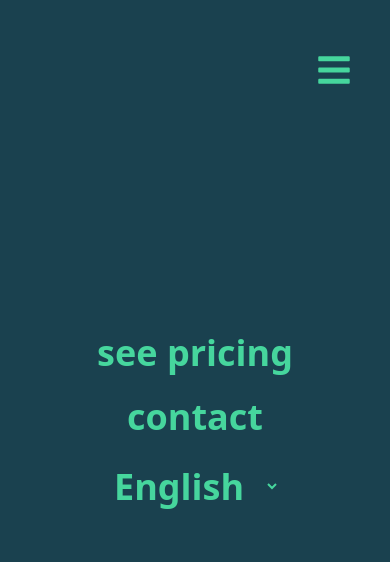
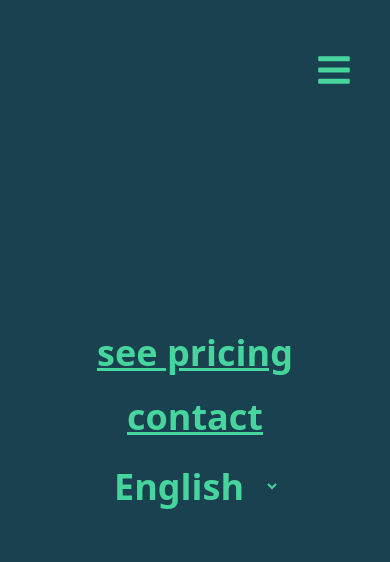
Before and after one commit to justADeni/sikovne-ruce, a React (Vite) app: page / in a window 390 px wide. Both pictures are taken after a click on the item 344 px from the left and 70 px from the top of the page. Shown: the top 562 px of the page. Built offline with nearby package versions, Linux system fonts and the light colour scheme.

Commit message:
probably finished header

```diff
--- a/package.json
+++ b/package.json
@@ -35,7 +35,7 @@
     "@eslint/eslintrc": "^3.3.1",
     "@eslint/js": "^9.26.0",
     "@stylistic/eslint-plugin": "^4.2.0",
-    "@tailwindcss/postcss": "^4.1.6",
+    "@tailwindcss/postcss": "^4.1.7",
     "@types/jest": "^29.5.14",
     "@types/node": "^22.15.18",
     "@types/react": "^19.1.4",
@@ -55,7 +55,7 @@
     "jest": "^29.7.0",
     "prettier": "^3.5.3",
     "prettier-plugin-tailwindcss": "^0.6.11",
-    "tailwindcss": "^4.1.6",
+    "tailwindcss": "^4.1.7",
     "ts-jest": "^29.3.3",
     "typescript": "~5.8.3",
     "typescript-eslint": "^8.32.1",
--- a/postcss.config.mjs
+++ b/postcss.config.mjs
@@ -1,6 +1,7 @@
 import postcssImport from "postcss-import";
+import tailwindcss from "@tailwindcss/postcss";
+
 import autoprefixer from "autoprefixer";
-
 export default {
-  plugins: [postcssImport(), autoprefixer()]
+  plugins: [postcssImport(), autoprefixer(), tailwindcss()]
 };
--- a/src/App.tsx
+++ b/src/App.tsx
@@ -1,18 +1,12 @@
 import { useTranslation } from "react-i18next";
 import { JSX } from "react/jsx-runtime";
-import { LazyLoadImage } from "react-lazy-load-image-component";
-import dude from "/images/dude.webp";
-import placeholder from "/images/placeholder/dude.webp";
-import { FaBars } from "react-icons/fa";
+
 import { useEffect, useRef, useState } from "react";
+import Header from "./components/Header";
 
 const App = (): JSX.Element => {
   const { t } = useTranslation();
-  const { i18n } = useTranslation();
 
-  const changeLanguage = (lng: string): void => {
-    void i18n.changeLanguage(lng);
-  };
   const [showMobileNav, setShowMobileNav] = useState(false);
   const [scrolled, setScrolled] = useState(false);
   const lastScrollY = useRef(0);
@@ -33,67 +27,11 @@ const App = (): JSX.Element => {
   }, [scrolled]);
   return (
     <div
-      className={`flex flex-col xl:px-3.5 ${showMobileNav ? "" : "px-2.5"} transition-all duration-200 md:px-2.5`}>
-      <div
-        className={`from-bg-body via-bg-body fixed top-0 right-0 left-0 bg-linear-to-b to-transparent xl:p-3.5 ${showMobileNav ? "" : "p-2.5"} transition-all duration-200 md:p-2.5`}>
-        <header
-          className={`bg-bg-surface text-surface-text overflow-hidden ${showMobileNav ? "h-svh flex-col text-4xl" : "flex-row rounded-md shadow-md shadow-black/40"} z-10 flex items-center justify-center px-3 py-4 font-bold transition-all duration-200 md:flex-row md:rounded-md md:text-lg md:shadow-md md:shadow-black/40 lg:text-xl xl:text-2xl 2xl:text-3xl ${scrolled ? "h-[3.25rem] lg:h-[3.75rem] xl:h-[4.125rem] 2xl:h-[4.5625rem]" : "md:h-[7.5rem] lg:h-[8.625rem] 2xl:h-[9.625rem]"}`}>
-          <div
-            className={`group relative m-2.5 md:inline-flex ${scrolled ? "size-0 outline-none" : "outline-surface-text size-[4.25rem] outline-4 outline-offset-5 md:size-[5.375rem] xl:size-[6.375rem]"} ${showMobileNav ? "hidden" : "inline-flex"} origin-center overflow-hidden rounded-full transition-all duration-200`}>
-            <LazyLoadImage
-              src={dude}
-              placeholderSrc={placeholder}
-              className="transition-all duration-200 group-hover:scale-105"
-              wrapperClassName="lazy-wrapper group-hover:grayscale group-hover:brightness-90 duration-200 transition-all"
-              alt="hello i am {name}"
-              width={102}
-              height={102}
-              title="hello i am {name}"
-            />
-            <div className="group-hover:bg-surface-text/40 absolute inset-0 transition-colors duration-200" />
-          </div>
-          <nav
-            className={`md:ml-auto ${showMobileNav ? "" : "ml-auto"}`}
-            data-mobile={showMobileNav}>
-            <ul
-              className={`flex gap-y-6 md:flex-row ${showMobileNav ? "flex-col" : ""} items-center gap-x-2 lg:gap-x-4 2xl:gap-x-6`}>
-              <li
-                className={`hover:underline ${showMobileNav ? "" : "hidden"} md:inline`}>
-                <a href="#pricing">see pricing</a>
-              </li>
-              <li
-                className={`hover:underline ${showMobileNav ? "" : "hidden"} md:inline`}>
-                <a href="#contact">contact</a>
-              </li>
-
-              <li
-                className={`hover:underline ${showMobileNav ? "" : "hidden"} md:inline`}>
-                <select
-                  className="cursor-pointer"
-                  title="language"
-                  onChange={(e): void => changeLanguage(e.target.value)}
-                  value={i18n.language}>
-                  <option value="en">English</option>
-                  <option value="fr">Français</option>
-                </select>
-              </li>
-              <li
-                className={`cursor-pointer text-4xl md:hidden ${
-                  showMobileNav
-                    ? "transition-all duration-200 max-md:fixed max-md:top-[3.25rem] max-md:right-[2.375rem]"
-                    : `max-md:absolute ${scrolled ? "max-md:top-[1.15rem]" : "max-md:top-[3.25rem]"} max-md:right-[1.75rem]`
-                }`}
-                onClick={(): void => {
-                  setShowMobileNav((mn: boolean): boolean => !mn);
-                }}>
-                <FaBars />
-              </li>
-            </ul>
-          </nav>
-        </header>
-      </div>
-      <div
-        className={`${scrolled ? "pt-[4.5rem] lg:pt-[5rem] xl:pt-[5.375rem] 2xl:pt-[5.8125rem]" : "pt-[8.75rem] lg:pt-[9.875rem] 2xl:pt-[10.975rem]"}`}
+      className={`flex flex-col xl:px-3.5 ${showMobileNav ? "max-md:px-0" : ""} px-2.5 transition-all duration-200`}>
+      <Header
+        showMobileNav={showMobileNav}
+        setShowMobileNav={setShowMobileNav}
+        scrolled={scrolled}
       />
       <section className="m-1 inline-block border p-2">introduction</section>
       <section className="m-1 inline-block border p-2">
--- /dev/null
+++ b/src/components/Header.tsx
@@ -0,0 +1,89 @@
+import { Dispatch, JSX, SetStateAction } from "react";
+import { LazyLoadImage } from "react-lazy-load-image-component";
+import dude from "/images/dude.webp";
+import placeholder from "/images/placeholder/dude.webp";
+import { FaBars } from "react-icons/fa";
+import { useTranslation } from "react-i18next";
+
+const Header = ({
+  showMobileNav,
+  setShowMobileNav,
+  scrolled
+}: {
+  showMobileNav: boolean;
+  setShowMobileNav: Dispatch<SetStateAction<boolean>>;
+  scrolled: boolean;
+}): JSX.Element => {
+  const { i18n } = useTranslation();
+  const changeLanguage = (lng: string): void => {
+    void i18n.changeLanguage(lng);
+  };
+
+  return (
+    <>
+      <div
+        className={`from-bg-body via-bg-body fixed top-0 right-0 left-0 bg-linear-to-b to-transparent p-2.5 transition-all duration-200 xl:p-3.5 ${showMobileNav ? "max-md:p-0" : ""}`}>
+        <header
+          className={`bg-bg-surface text-surface-text z-10 flex items-center justify-center overflow-hidden px-3 py-4 font-bold transition-all duration-200 md:flex-row md:rounded-md md:text-lg md:shadow-md md:shadow-black/40 lg:text-xl xl:text-2xl 2xl:text-3xl ${showMobileNav ? "h-svh flex-col text-4xl" : "flex-row rounded-md shadow-md shadow-black/40"} ${scrolled ? "h-[3.25rem] lg:h-[3.75rem] xl:h-[4.125rem] 2xl:h-[4.5625rem]" : "h-[7.5rem] lg:h-[8.625rem] 2xl:h-[9.625rem]"}`}>
+          <div
+            className={`group relative m-2.5 origin-center overflow-hidden rounded-full transition-all duration-200 md:inline-flex ${scrolled ? "size-0 outline-none" : "outline-surface-text size-[4.25rem] outline-4 outline-offset-5 md:size-[5.375rem] xl:size-[6.375rem]"} ${showMobileNav ? "hidden" : "inline-flex"}`}>
+            <LazyLoadImage
+              src={dude}
+              placeholderSrc={placeholder}
+              className="transition-all duration-200 group-hover:scale-105"
+              wrapperClassName="lazy-wrapper group-hover:grayscale group-hover:brightness-90 duration-200 transition-all"
+              alt="hello i am {name}"
+              width={102}
+              height={102}
+              title="hello i am {name}"
+            />
+            <div className="group-hover:bg-surface-text/40 absolute inset-0 transition-colors duration-200" />
+          </div>
+          <nav
+            className={`ml-auto ${showMobileNav ? "max-md:ml-0" : ""}`}
+            data-mobile={showMobileNav}>
+            <ul
+              className={`flex items-center gap-x-2 gap-y-6 md:flex-row lg:gap-x-4 2xl:gap-x-6 ${showMobileNav ? "flex-col" : ""}`}>
+              <li
+                className={`hover:underline ${showMobileNav ? "max-md:underline" : "max-md:hidden"}`}>
+                <a href="#pricing">see pricing</a>
+              </li>
+              <li
+                className={`hover:underline ${showMobileNav ? "max-md:underline" : "max-md:hidden"} `}>
+                <a href="#contact">contact</a>
+              </li>
+
+              <li
+                className={`hover:underline ${showMobileNav ? "" : "max-md:hidden"} `}>
+                <select
+                  className="cursor-pointer"
+                  title="language"
+                  onChange={(e): void => changeLanguage(e.target.value)}
+                  value={i18n.language}>
+                  <option value="en">English</option>
+                  <option value="fr">Français</option>
+                </select>
+              </li>
+              <li
+                className={`cursor-pointer text-4xl max-md:right-[1.75rem] md:hidden ${
+                  showMobileNav
+                    ? "transition-all duration-200 max-md:fixed max-md:top-[3.25rem] max-md:right-[2.375rem]"
+                    : `max-md:absolute ${scrolled ? "max-md:top-[1.15rem]" : "max-md:top-[3.25rem]"} `
+                }`}
+                onClick={(): void => {
+                  setShowMobileNav((mn: boolean): boolean => !mn);
+                }}>
+                <FaBars />
+              </li>
+            </ul>
+          </nav>
+        </header>
+      </div>
+      <div
+        className={`${scrolled ? "pt-[4.5rem] lg:pt-[5rem] xl:pt-[5.375rem] 2xl:pt-[5.8125rem]" : "pt-[8.75rem] lg:pt-[9.875rem] 2xl:pt-[10.975rem]"}`}
+      />
+    </>
+  );
+};
+
+export default Header;
--- a/tsconfig.json
+++ b/tsconfig.json
@@ -108,7 +108,8 @@
     "./**/*.ts",
     "./**/*.tsx",
     "./**/*.js",
-    "./**/*.jsx"
+    "./**/*.jsx",
+    "./src"
   ],
   "exclude": ["node_modules", "functions"]
 }
--- a/vite.config.ts
+++ b/vite.config.ts
@@ -3,7 +3,6 @@ import react from "@vitejs/plugin-react";
 import tailwindcss from "@tailwindcss/vite";
 import eslint from "vite-plugin-eslint";
 
-// https://vite.dev/config/
 export default defineConfig({
   plugins: [
     react(),
@@ -12,5 +11,10 @@ export default defineConfig({
       exclude: ["node_modules", "dist"]
     }),
     tailwindcss()
-  ]
+  ],
+  css: {
+    modules: {
+      scopeBehaviour: "local"
+    }
+  }
 });
```
Also changed, not shown: 1 other file (tests, documents, lock files or other folders).
